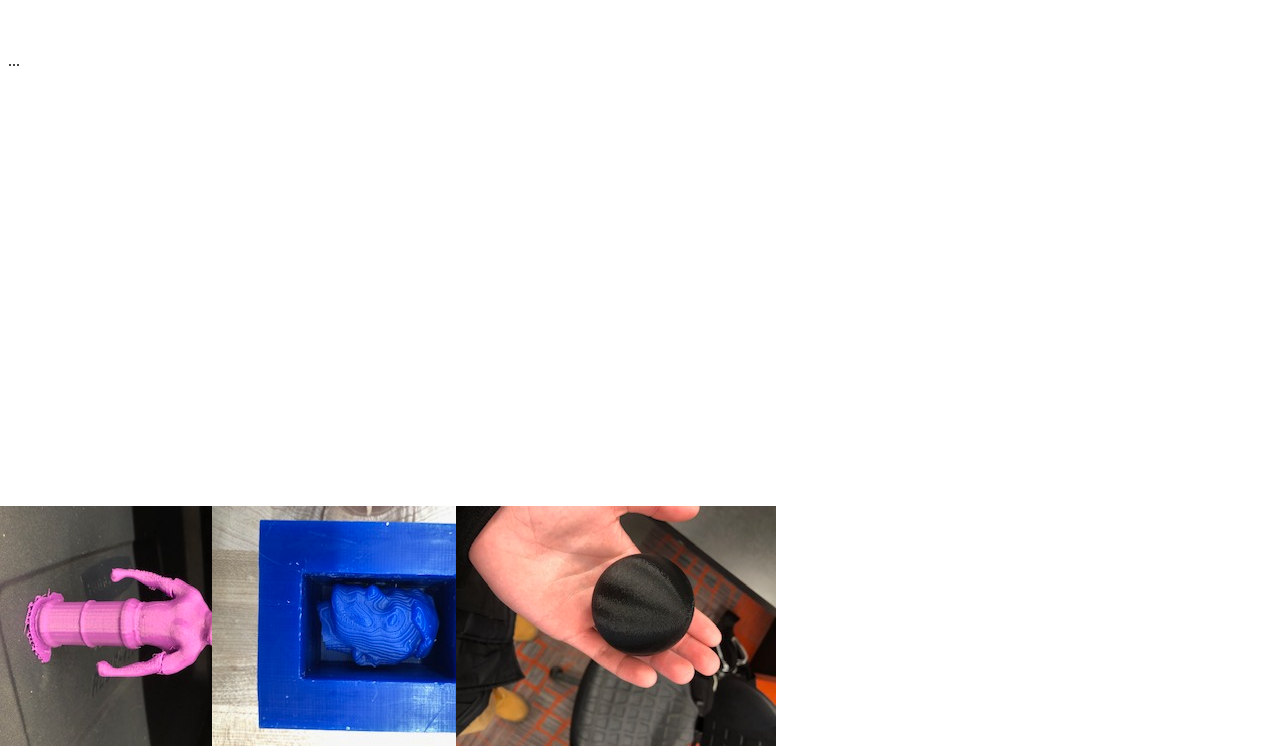
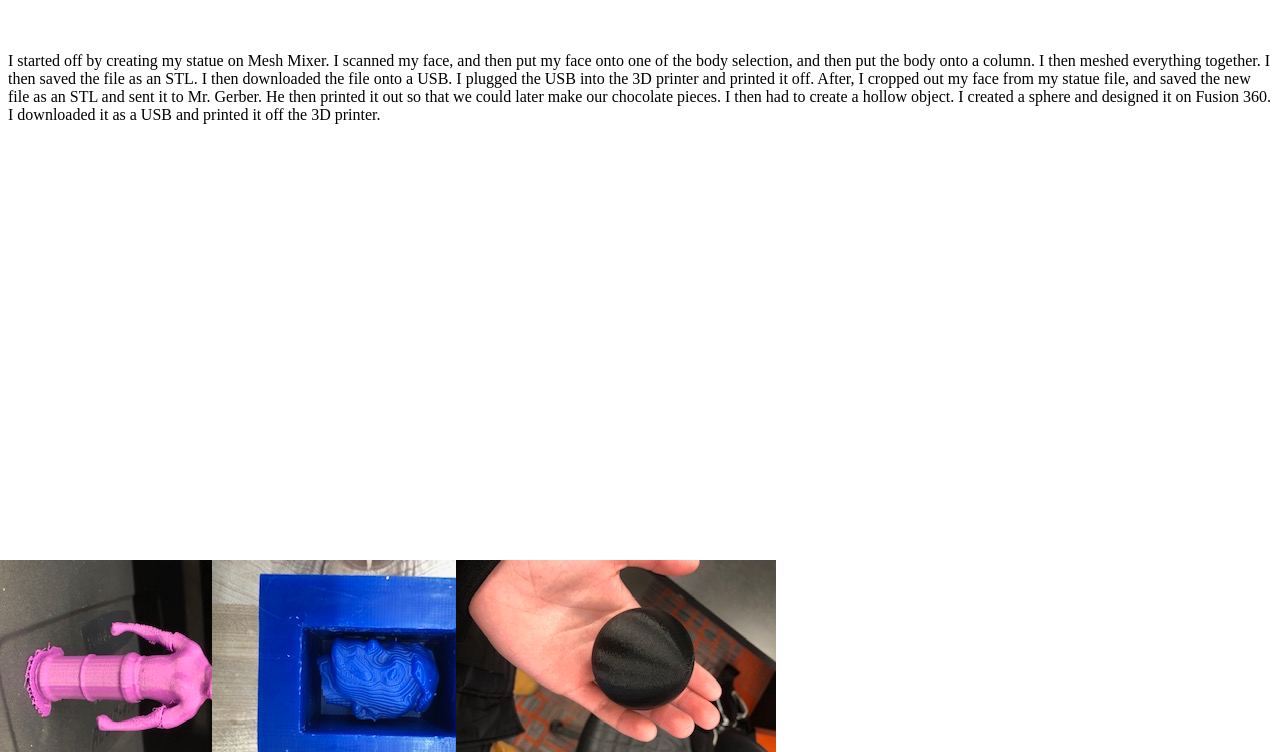
Before and after one commit to wrafab/woodt, a plain HTML site: page week5.html in a window 1280 px wide. Shown: the part 48-800 px from the top of the page. Drawn offline with Linux system fonts and the light colour scheme.

Commit message:
Update week5.html

```diff
--- a/week5.html
+++ b/week5.html
@@ -14,7 +14,7 @@ h1(font-family:ariel:font-size:150%:text-align:center)
 </style>
   <h1> 3D Printing and Scanning </h1>
   <br>
-  <P> ...
+  <P> I started off by creating my statue on Mesh Mixer. I scanned my face, and then put my face onto one of the body selection, and then put the body onto a column. I then meshed everything together. I then saved the file as an STL. I then downloaded the file onto a USB. I plugged the USB into the 3D printer and printed it off.  After, I cropped out my face from my statue file, and saved the new file as an STL and sent it to Mr. Gerber. He then printed it out so that we could later make our chocolate pieces. I then had to create a hollow object. I created a sphere and designed it on Fusion 360. I downloaded it as a USB and printed it off the 3D printer.
    <br>
      <br>
     <br>
```
